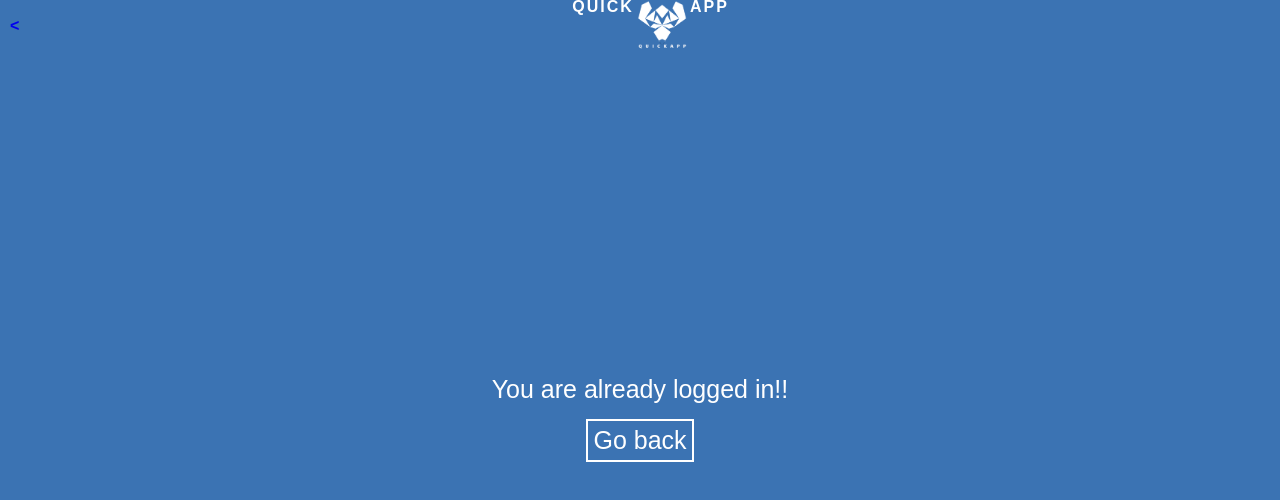
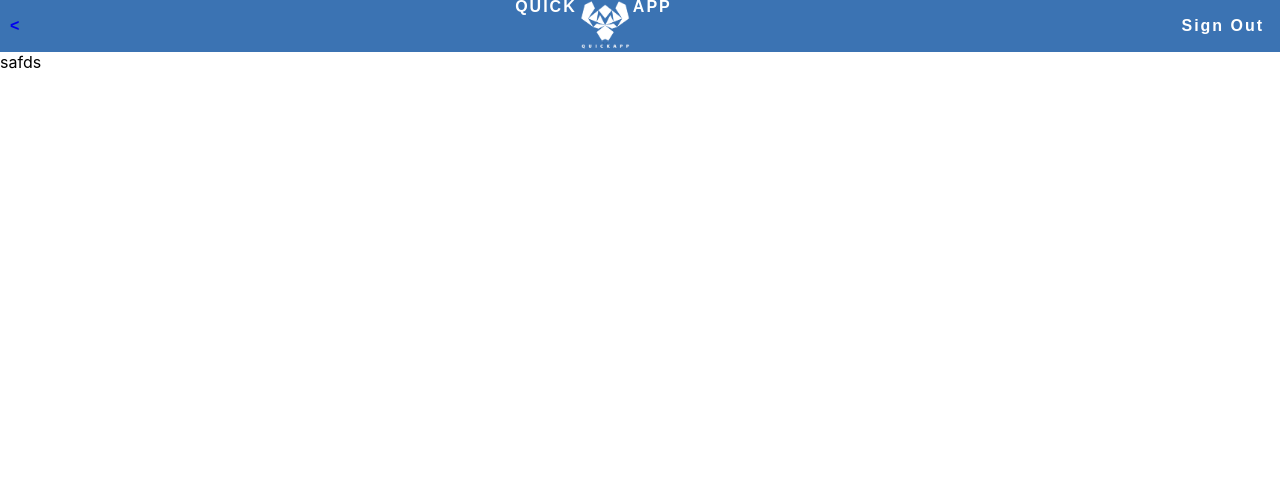
Before and after one commit to siddharth-lakhara/client-app, a React (Create React App) app: page / in a window 1280 px wide. Both pictures are taken after typing "Sample", "Sample" into the empty fields and a click on the button "Submit". Shown: the top 500 px of the page. Built offline with nearby package versions, Linux system fonts and the light colour scheme.

Commit message:
layout done, starting template

```diff
--- a/src/App.jsx
+++ b/src/App.jsx
@@ -4,11 +4,21 @@ import Workspace from './Components';
 import './App.css';
 
 class App extends Component {
+  state={
+    loggedIn: false,
+  }
+
+  login = () =>{
+    const {loggedIn} = this.state;
+    this.setState({
+      loggedIn: !loggedIn,
+    })
+  }
   render() {
     return (
       <div className="App">
-        <Header />
-        <Workspace />
+        <Header loggedIn={this.state.loggedIn} login={this.login} />
+        <Workspace loggedIn={this.state.loggedIn} login={this.login} />
       </div>
     );
   }
--- /dev/null
+++ b/src/Components/Body/Body.jsx
@@ -0,0 +1,16 @@
+import React, { Component } from 'react';
+
+class Body extends Component {
+  state={}
+
+  componentDidMount() {
+
+  }
+  render() {
+    return (
+      <div>safds</div>
+    );
+  }
+}
+
+export default Body;
--- a/src/Components/Header/Header.jsx
+++ b/src/Components/Header/Header.jsx
@@ -9,13 +9,8 @@ class Header extends Component {
     this.state = {};
   }
 
-  logOut = () => {
-    window.localStorage.login = false;
-    window.location.reload();
-  }
-
   render() {
-    const {logOut} = this;
+    const { login, loggedIn } = this.props;
 
     return (
       <div className="header-main">
@@ -28,8 +23,7 @@ class Header extends Component {
           </div>
           <div>APP</div>
         </div>
-        <div className="signout" style={{ display: !(window.localStorage.login === 'true') ? 'none' : '' }} onClick={logOut}>Sign Out</div>
-        {/* = {!(window.localStorage.login === 'true') ? 'none' : ''} */}
+        <div className="signout" style={{ display: (loggedIn === true) ? '' : 'none' }} onClick={login}> Sign Out</div>
       </div>
     );
   }
--- a/src/Components/Login/index.jsx
+++ b/src/Components/Login/index.jsx
@@ -21,9 +21,7 @@ class Login extends React.Component {
         const { userName, projectId } = this.state;
         console.log("onSubmit");
         if (projectId !== '' && userName !== '' ){
-            window.localStorage.login = true;
             this.props.login(userName, projectId);
-            window.location.reload();
         } else {
             alert("Enter userName and projectId");
         }
@@ -32,12 +30,11 @@ class Login extends React.Component {
     render() {
         const { userName, projectId } = this.state;
         const { onChange, onSubmit } = this;
-        // window.localStorage.login = true;
-        if (window.localStorage.login === "true") {
+        if (this.props.loggedIn === true) {
             return (
                 <div className="login">
                     <div className="login-border">
-                        You are already logged in!! <div className="login-goBack" onClick={() => { window.localStorage.login = true; window.location.reload(); }}>Go back</div>
+                        You are already logged in!! <div className="login-goBack" onClick={() => { this.props.login(); }}>Go back</div>
                     </div>
                 </div>
             );
--- a/src/Components/index.jsx
+++ b/src/Components/index.jsx
@@ -1,25 +1,28 @@
 import React, { Component } from 'react';
 import { Route, Switch } from 'react-router-dom';
 import Login from './Login';
+import Body from './Body/Body';
 
 class Workspace extends Component {
   state = {
     userName: '',
-    projectId: ''
+    projectId: '',
   }
 
   login=(userName, projectId)=>{
     this.setState({
       userName,
-      projectId
-    })
+      projectId,
+    });
+    this.props.login();
   }
 
   render() {
     const {login} = this;
-    if (window.localStorage.login === 'true') {
+    const {userName, projectId} = this.state;
+    if (this.props.loggedIn === true) {
       return (
-        <Login />
+        <Body userName={userName} projectId={projectId} />
       );
     }
     return (
```
